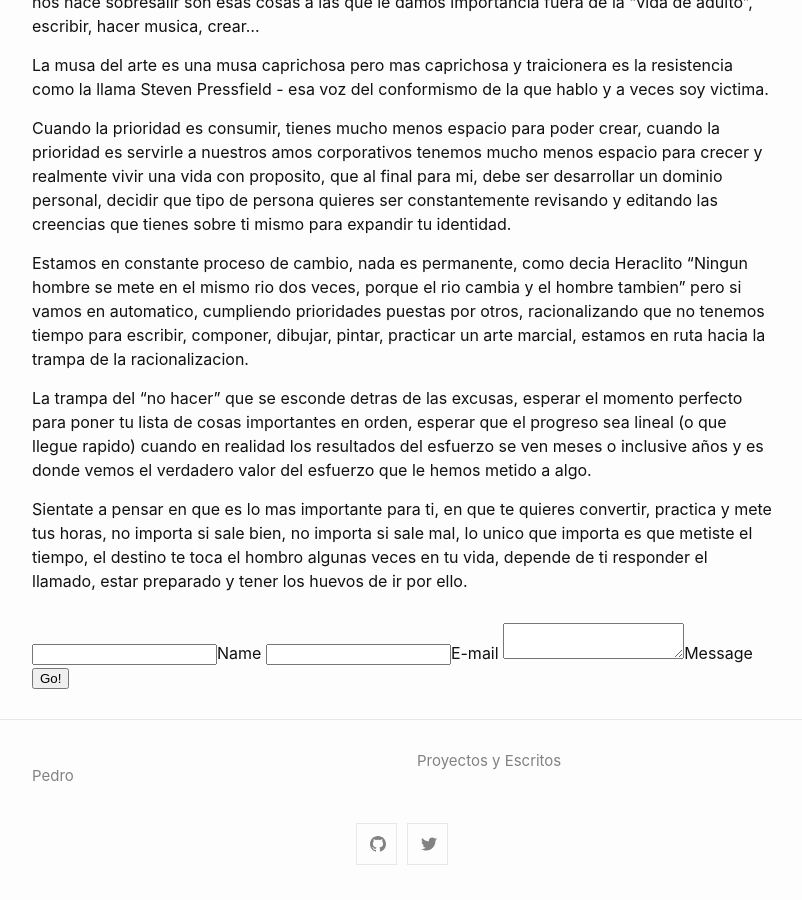
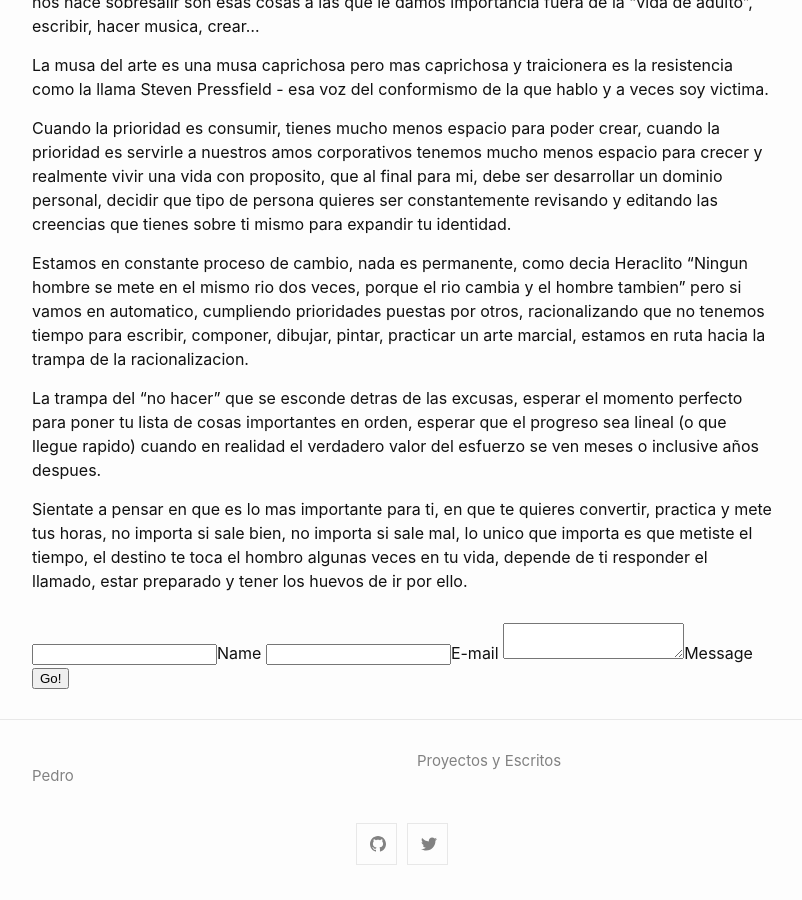
Before and after one commit to petesect18/notas, a Jekyll site: the page built from _posts/2022-1-16-prioridades.md, in a window 1280 px wide and 900 px high, scrolled down 795 px. Shown: the whole window, without its empty margins (238-1040 px from the left). Built offline with Jekyll 4.4.1, drawn with Linux system fonts in a browser that asks for light colours.

Commit message:
Update 2022-1-16-prioridades.md

```diff
--- a/_posts/2022-1-16-prioridades.md
+++ b/_posts/2022-1-16-prioridades.md
@@ -24,6 +24,6 @@ Cuando la prioridad es consumir, tienes mucho menos espacio para poder crear, cu
 
 Estamos en constante proceso de cambio, nada es permanente, como decia Heraclito "Ningun hombre se mete en el mismo rio dos veces, porque el rio cambia y el hombre tambien" pero si vamos en automatico, cumpliendo prioridades puestas por otros, racionalizando que no tenemos tiempo para escribir, componer, dibujar, pintar, practicar un arte marcial, estamos en ruta hacia la trampa de la racionalizacion.
 
-La trampa del "no hacer" que se esconde detras de las excusas, esperar el momento perfecto para poner tu lista de cosas importantes en orden, esperar que el progreso sea lineal (o que llegue rapido) cuando en realidad los resultados del esfuerzo se ven meses o inclusive años y es donde vemos el verdadero valor del esfuerzo que le hemos metido a algo.
+La trampa del "no hacer" que se esconde detras de las excusas, esperar el momento perfecto para poner tu lista de cosas importantes en orden, esperar que el progreso sea lineal (o que llegue rapido) cuando en realidad el verdadero valor del esfuerzo se ven meses o inclusive años despues.
 
 Sientate a pensar en que es lo mas importante para ti, en que te quieres convertir, practica y mete tus horas, no importa si sale bien, no importa si sale mal, lo unico que importa es que metiste el tiempo, el destino te toca el hombro algunas veces en tu vida, depende de ti responder el llamado, estar preparado y tener los huevos de ir por ello.
```
